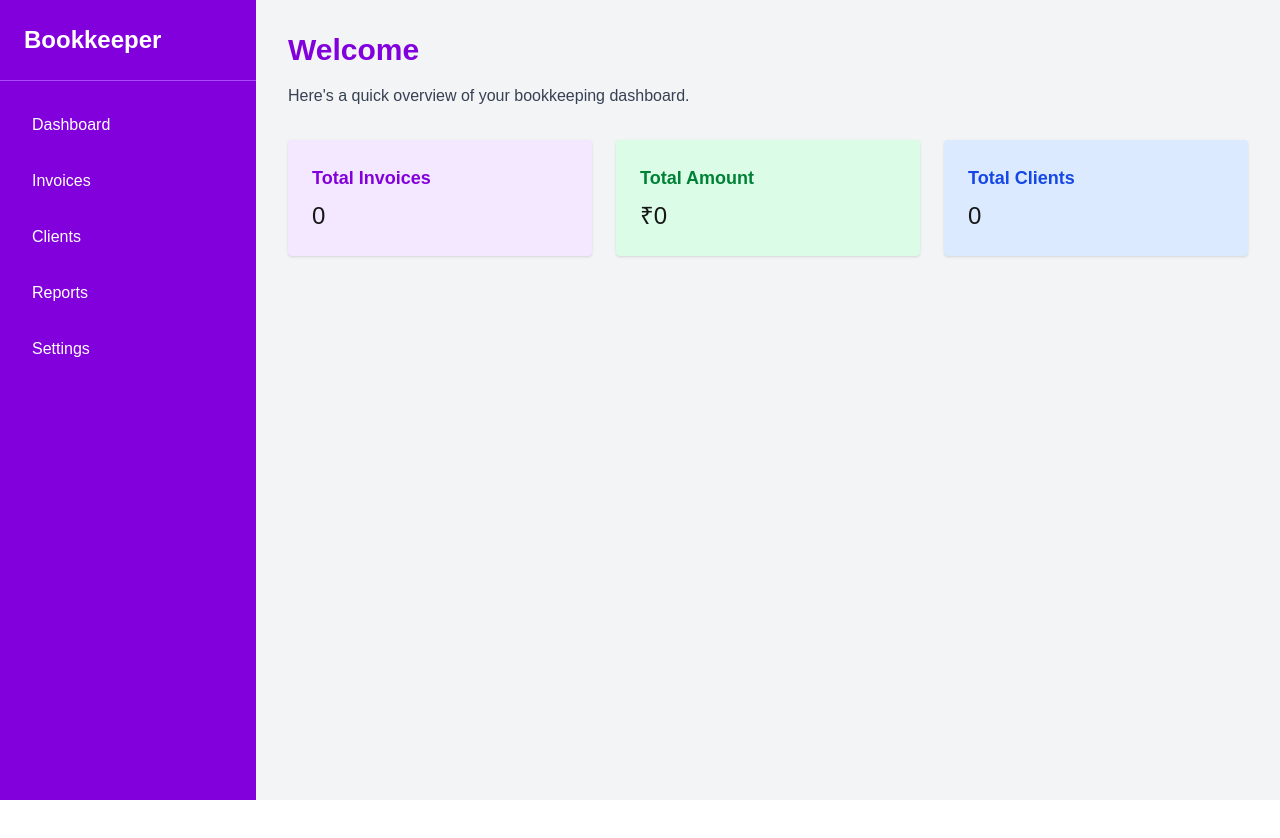
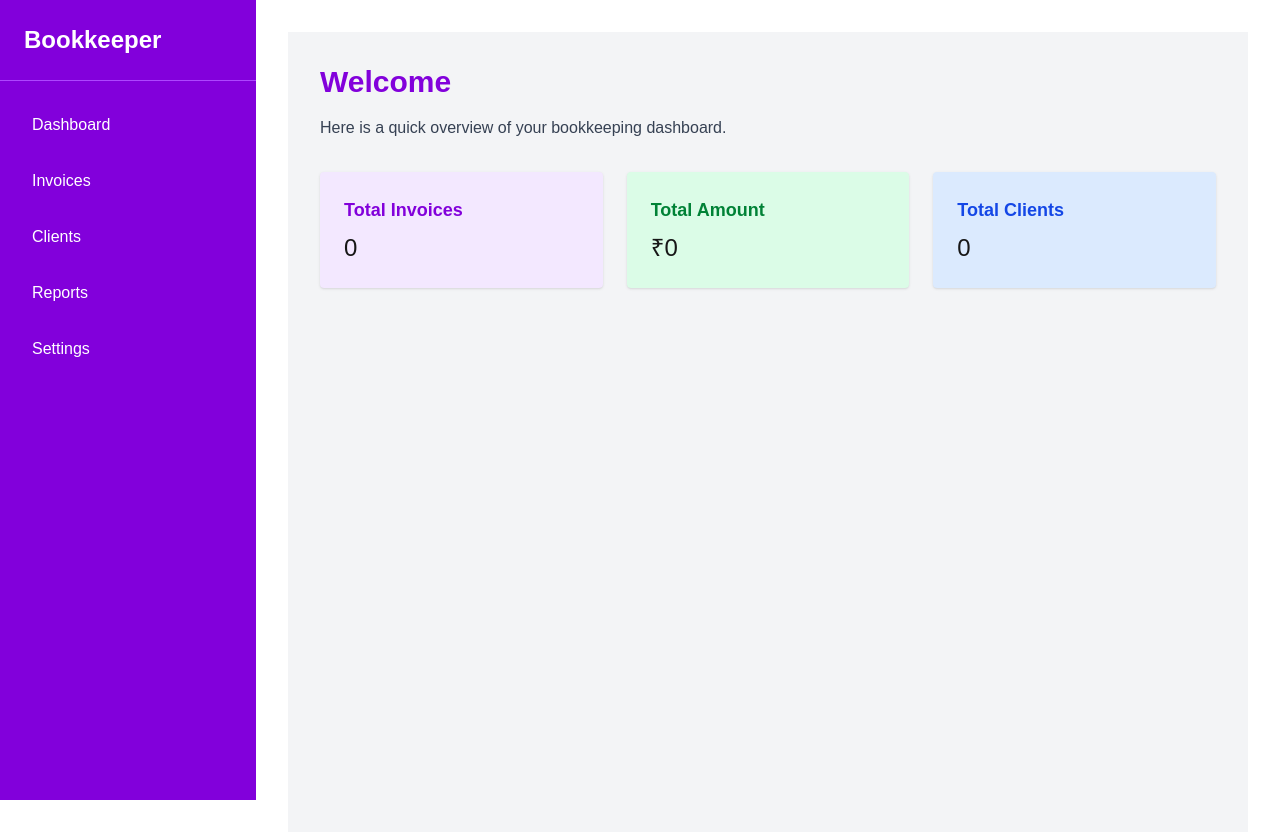
Before and after one commit to Pratham9911/bookkeeper-webapp, a Next.js app: page /dashboard in a window 1280 px wide. Shown: the top 838 px of the page. Before the commit the page ends 800 px from the top, so only its background shows below. Built offline with nearby package versions, Linux system fonts and the light colour scheme.

Commit message:
side bar added

```diff
--- /dev/null
+++ b/app/components/sidebar.js
@@ -0,0 +1,34 @@
+// app/components/Sidebar.js
+
+"use client";  // Mark this component as a client-side component
+
+import { usePathname } from 'next/navigation';  // Hook to get current route
+import Link from 'next/link';  // For navigation
+
+const  Sidebar=()=> {
+  const pathname = usePathname();  // Get current path
+
+  // Check if the current page is home ("/") or login ("/login")
+  const shouldShowSidebar = !['/', '/login'].includes(pathname);
+
+  if (!shouldShowSidebar) {
+    return null;  // Return nothing if the sidebar should not be displayed
+  }
+
+  return (
+    <aside className="w-64 bg-purple-700 text-white flex flex-col h-screen">
+      <div className="p-6 border-b border-purple-500 sticky top-0 z-10">
+        <h2 className="text-2xl font-bold">Bookkeeper</h2>
+      </div>
+      <nav className="flex-1 overflow-y-auto p-6 space-y-4">
+        <Link href="/dashboard" className="hover:bg-purple-600 p-2 rounded block">Dashboard</Link>
+        <Link href="/invoices" className="hover:bg-purple-600 p-2 rounded block">Invoices</Link>
+        <Link href="/clients" className="hover:bg-purple-600 p-2 rounded block">Clients</Link>
+        <Link href="/reports" className="hover:bg-purple-600 p-2 rounded block">Reports</Link>
+        <Link href="/settings" className="hover:bg-purple-600 p-2 rounded block">Settings</Link>
+      </nav>
+    </aside>
+  );
+}
+
+export default Sidebar;
--- a/app/dashboard/page.js
+++ b/app/dashboard/page.js
@@ -17,24 +17,12 @@ export default function Dashboard() {
   return (
     <div className="min-h-screen flex bg-gray-100">
       {/* Sidebar */}
-      <aside className="w-64 bg-purple-700 text-white flex flex-col h-screen">
-        <div className="p-6 border-b border-purple-500 sticky top-0 bg-purple-700 z-10">
-          <h2 className="text-2xl font-bold">Bookkeeper</h2>
-        </div>
 
-        <nav className="flex-1 overflow-y-auto p-6 space-y-4">
-          <Link href="/dashboard" className="hover:bg-purple-600 p-2 rounded block">Dashboard</Link>
-          <Link href="/invoices" className="hover:bg-purple-600 p-2 rounded block">Invoices</Link>
-          <Link href="/#" className="hover:bg-purple-600 p-2 rounded block">Clients</Link>
-          <Link href="/#" className="hover:bg-purple-600 p-2 rounded block">Reports</Link>
-          <Link href="/#" className="hover:bg-purple-600 p-2 rounded block">Settings</Link>
-        </nav>
-      </aside>
 
       {/* Main Content */}
       <main className="flex-1 p-8">
         <h1 className="text-3xl font-bold text-purple-700">Welcome</h1>
-        <p className="mt-4 text-gray-700">Here's a quick overview of your bookkeeping dashboard.</p>
+        <p className="mt-4 text-gray-700">Here is a quick overview of your bookkeeping dashboard.</p>
 
         {/* Summary Cards */}
         <div className="grid grid-cols-1 md:grid-cols-3 gap-6 mt-8">
--- a/app/layout.js
+++ b/app/layout.js
@@ -1,4 +1,5 @@
 // app/layout.js
+import Sidebar from './components/sidebar';  // Corrected import to match the filename
 
 import { Geist, Geist_Mono } from "next/font/google";
 import "./globals.css";
@@ -25,10 +26,13 @@ export default function RootLayout({ children }) {
         <link rel="stylesheet" href="https://cdnjs.cloudflare.com/ajax/libs/font-awesome/5.15.3/css/all.min.css" />
         <link rel="icon" href="/applogo.png" />
       </head>
-      <body
-        className={`${geistSans.variable} ${geistMono.variable} antialiased`}
-      >
-        {children}
+      <body className="min-h-screen bg-gray-100">
+        <div className="flex">
+          <Sidebar />  {/* Corrected to use the uppercase 'Sidebar' */}
+          <main className="flex-1 p-8 overflow-y-auto">
+            {children}  {/* This is where the page content will be injected */}
+          </main>
+        </div>
       </body>
     </html>
   );
```
